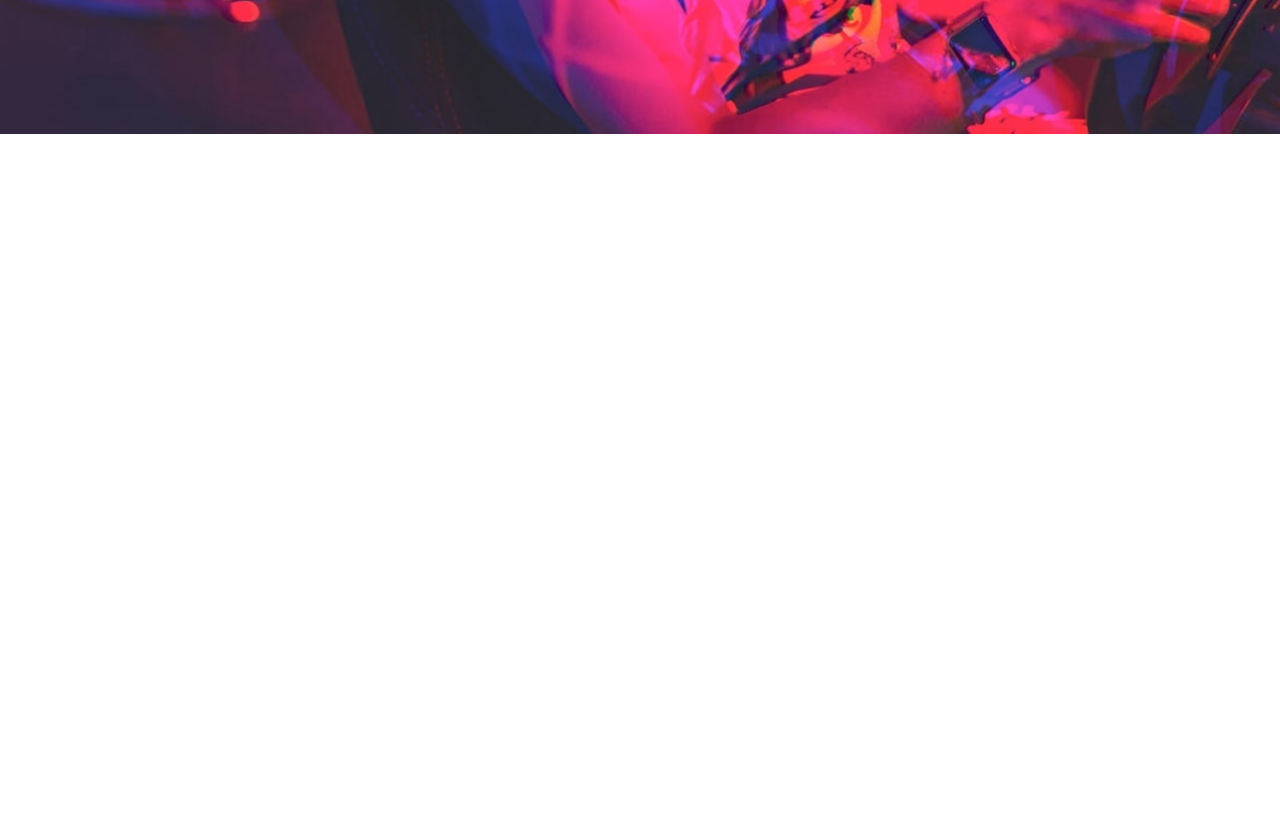
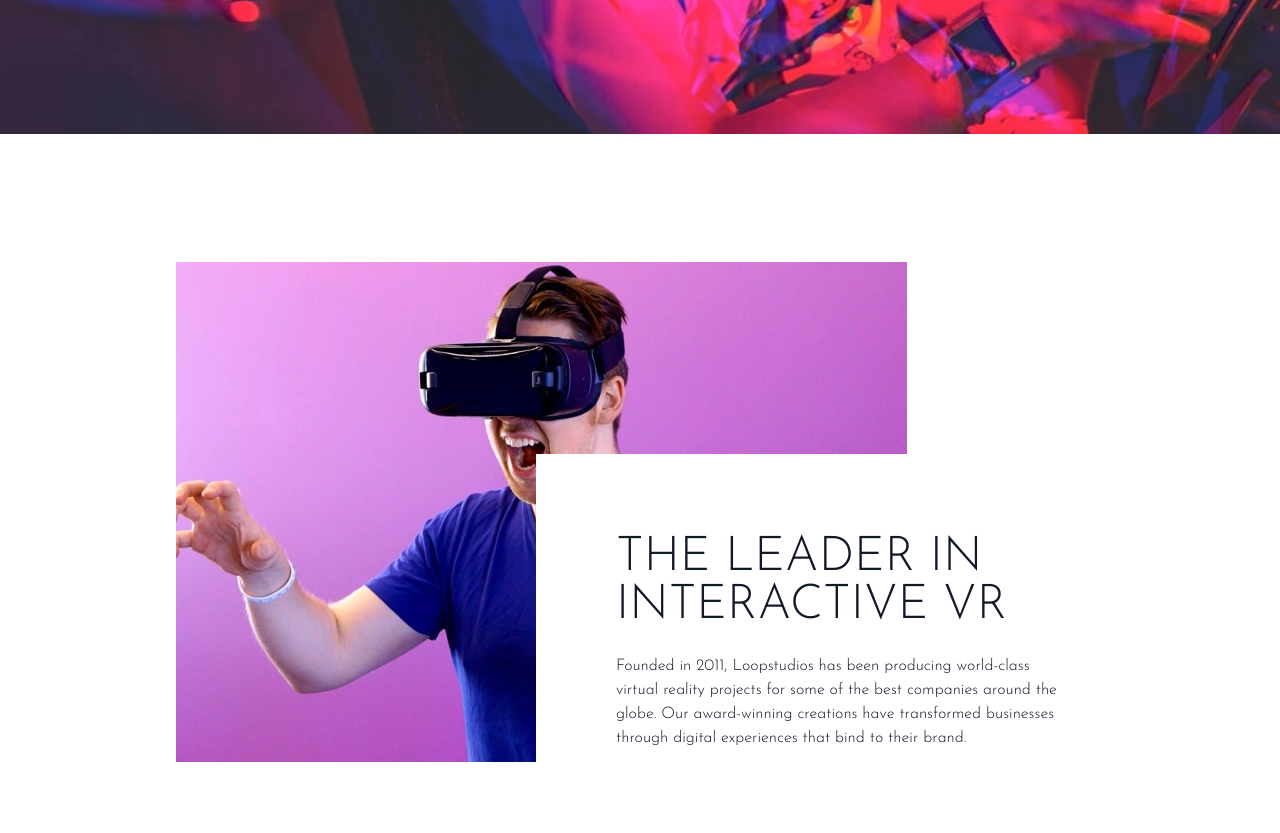
Before and after one commit to michaelvassilyevmvc/webloopstudios, a website: page index.html in a window 1280 px wide. Shown: the part 522-1355 px from the top of the page. Before the commit the page ends 800 px from the top, so only its background shows below. Drawn offline with Linux system fonts and the light colour scheme.

Commit message:
Imp. Section Feature

```diff
--- a/index.html
+++ b/index.html
@@ -63,5 +63,26 @@
     </div>
 </section>
 
+<!--Feature Section-->
+<section id="feature">
+    <!--    Feature Container-->
+    <div class="relative container flex flex-col max-w 6xl mx-auto my-32 px-6 text-gray-900 md:flex-row">
+        <!--        Image-->
+        <img src="images/desktop/image-interactive.jpg" alt="">
+        <!--        Text Container-->
+        <div class="top-48 pr-0 bg-white md:absolute md:right-0 md:py-20 md:pl-20">
+            <h2 class="max-w-lg mt-10 mb-6 font-sans text-4xl text-center text-gray-900 uppercase md:text-5xl md:mt-0 md:text-left">
+                the leader in interactive VR
+            </h2>
+            <p class="max-w-md text-center md:text-left">
+                Founded in 2011, Loopstudios has been producing world-class virtual
+                reality projects for some of the best companies around the globe.
+                Our award-winning creations have transformed businesses through
+                digital experiences that bind to their brand.
+
+            </p>
+        </div>
+    </div>
+</section>
 </body>
 </html>
```
Also changed, not shown: css/style.css.
